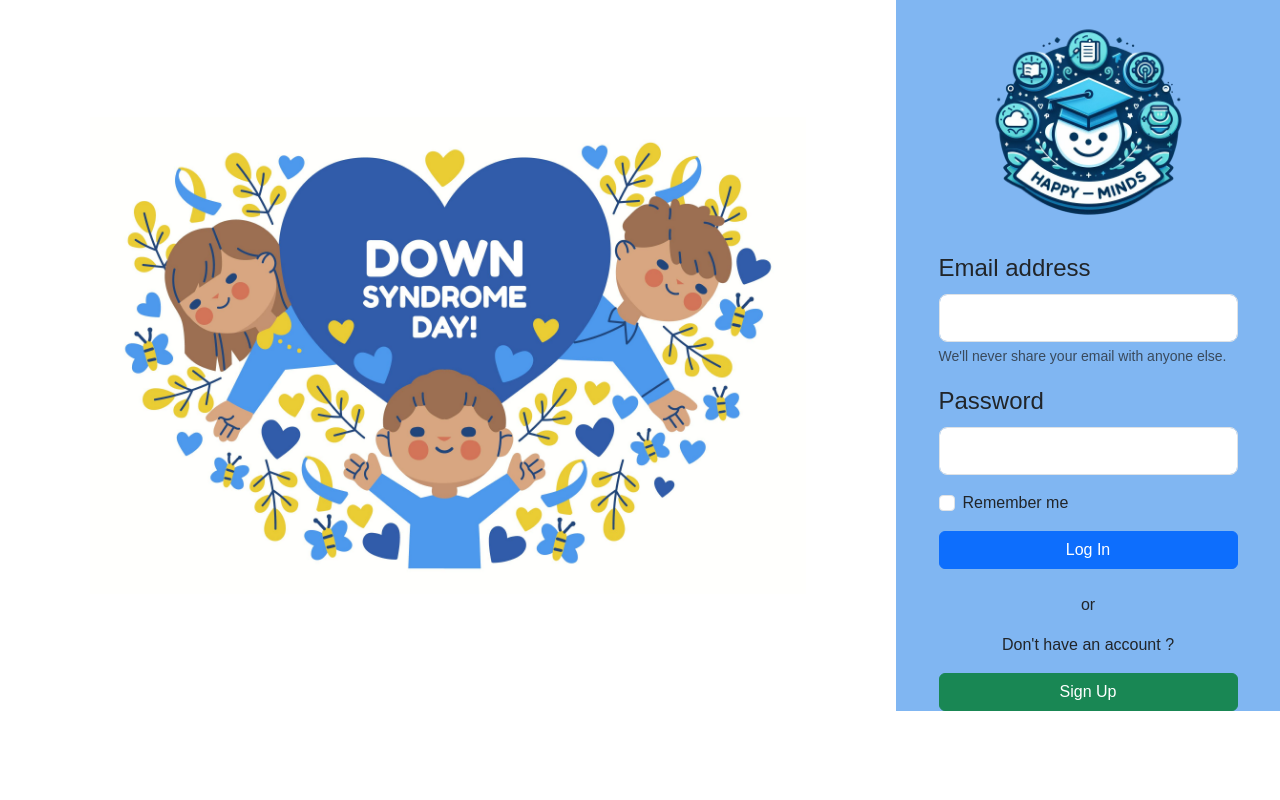
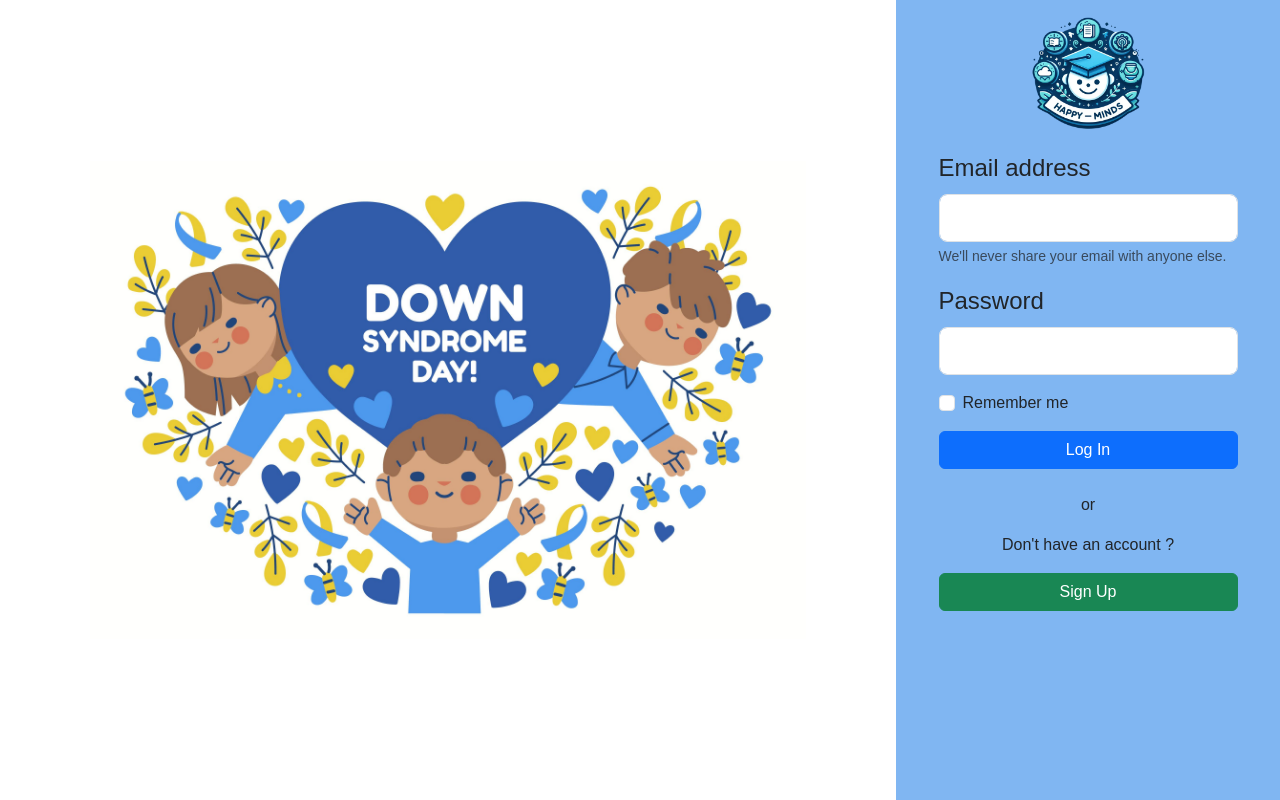
Before and after one commit to Tharindu2k01/Happy-Minds, a React (Create React App) app in the folder client/: page / in a window 1280 px wide. Built offline with nearby package versions, Linux system fonts and the light colour scheme.

Commit message:
login changes

```diff
--- a/client/src/components/login/login-styleSheet.css
+++ b/client/src/components/login/login-styleSheet.css
@@ -17,7 +17,7 @@
     width: 30%;
     background-color: #80b6f2;
     font-family: sans-serif;
-    height: auto;
+    height: 100vh;
     display: flex;
     align-items: center;
     flex-direction: column;
@@ -32,7 +32,7 @@
 }
 
 .logo-img1 {
-    width: 250px;
+    width: 150px;
     height: auto;
     transition: transform 0.3s ease;
     display: flex;
--- a/client/src/components/register/register-styleSheet.css
+++ b/client/src/components/register/register-styleSheet.css
@@ -11,6 +11,7 @@
     display: flex;
     align-items: center;
     flex-direction: column;
+    padding: 35px 0;
 }
 .register-right-panel{
     width: 70%;
--- a/client/src/components/register/register.js
+++ b/client/src/components/register/register.js
@@ -2,35 +2,38 @@ import React from "react";
 import './register-styleSheet.css';
 import {useNavigate} from "react-router-dom";
 import cover_img from "../../assests/login-page/cv-img1.jpg";
+import ReCAPTCHA from 'react-google-recaptcha'
+
 const Register = () => {
     const navigate = useNavigate()
+
     return(
         <div className="register-grid">
             <div className="register-form-panel">
                 <form className="register-form">
 
                     <div>
-            <img src="LOGO.png" alt="Logo" className="logo-img2" />
+                        <img src="LOGO.png" alt="Logo" className="logo-img2"/>
                     </div>
-                    <div >
+                    <div>
                         <label htmlFor="validationDefault01" className="form-label">First name</label>
-                        <input type="text" className="form-control" id="validationDefault01"  required/>
+                        <input type="text" className="form-control" id="validationDefault01" required/>
                     </div>
-                    <div >
+                    <div>
                         <label htmlFor="validationDefault02" className="form-label">Last name</label>
-                        <input type="text" className="form-control" id="validationDefault02"  required/>
+                        <input type="text" className="form-control" id="validationDefault02" required/>
                     </div>
 
-                    <div >
+                    <div>
                         <label htmlFor="validationDefault03" className="form-label">Email</label>
                         <input type="text" className="form-control" id="validationDefault03" required/>
                     </div>
 
-                    <div >
+                    <div>
                         <label htmlFor="validationDefault03" className="form-label">Create new password</label>
                         <input type="password" className="form-control" id="validationDefault03" required/>
                     </div>
-                    <div >
+                    <div>
                         <label htmlFor="validationDefault03" className="form-label">Confirm password</label>
                         <input type="password" className="form-control" id="validationDefault03" required/>
                     </div>
@@ -44,11 +47,17 @@ const Register = () => {
                         </div>
                     </div>
                     <br/>
+
+                    <div className="d-grid gap-2">
+                        <ReCAPTCHA sitekey={process.env.REACT_APP_SITE_KEY}/>
+                    </div>
+
                     <div className="d-grid gap-2">
                         <button type="submit" className="btn btn-primary">
                             Register User
                         </button>
                     </div>
+
                     <br/>
                     <div className="d-grid gap-2">
                         <button type="submit" className="btn btn-success"
@@ -56,6 +65,7 @@ const Register = () => {
                             Log In
                         </button>
                     </div>
+
                 </form>
             </div>
             <div className="register-right-panel">
```
Lines whose indentation alone changed are shown as unchanged.
